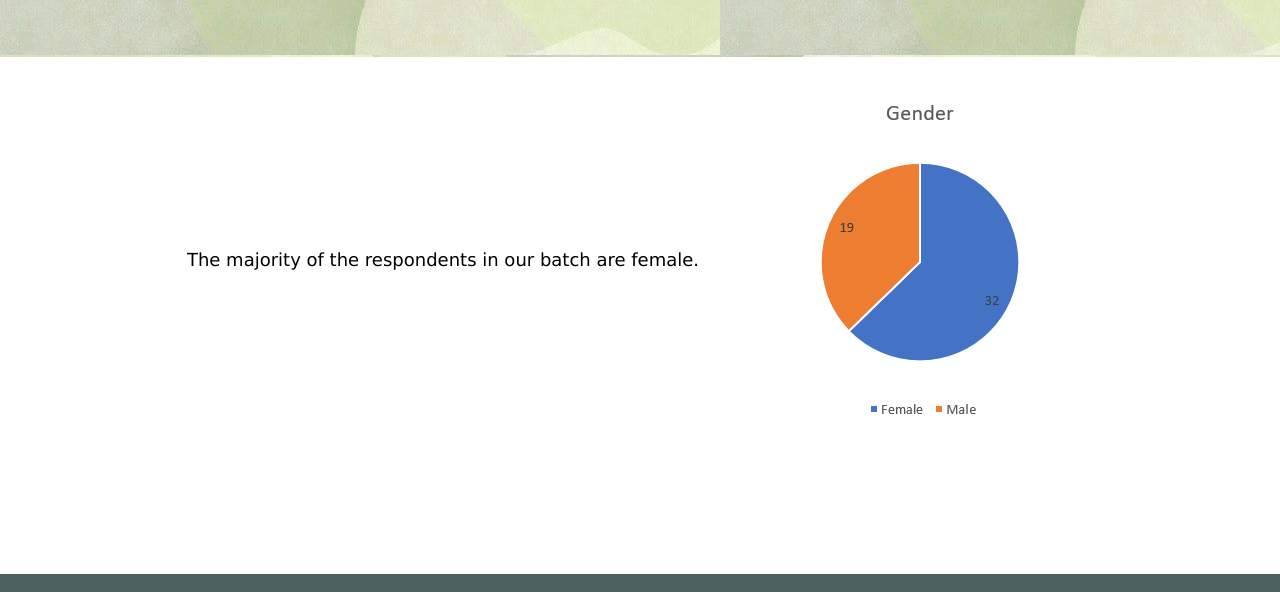
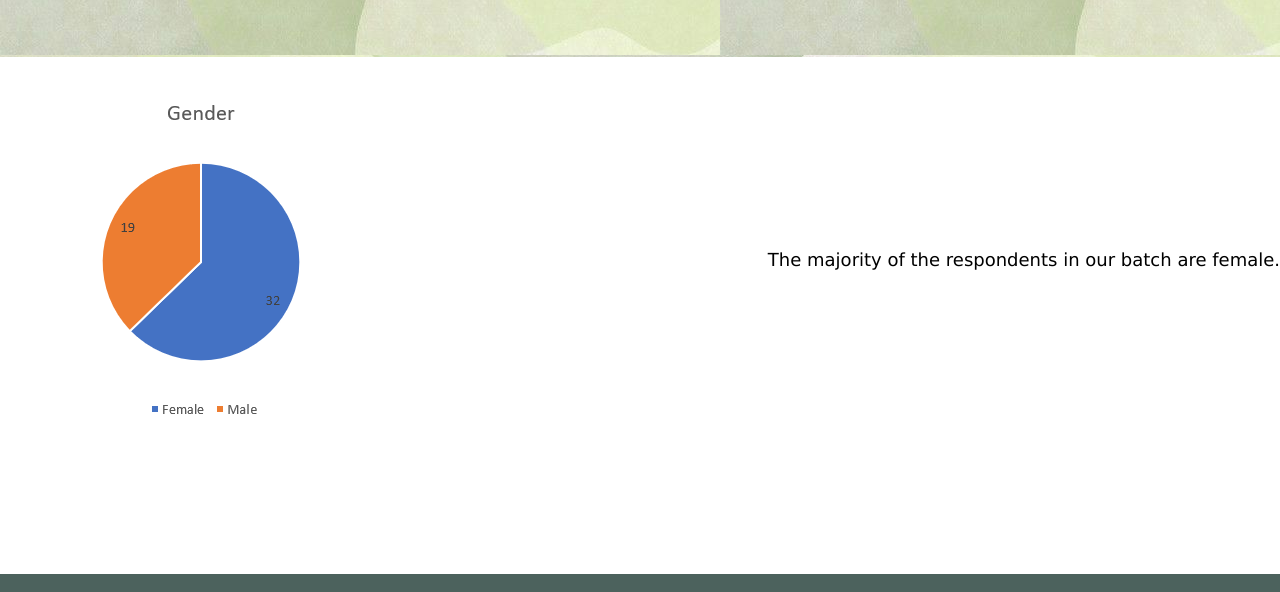
Before and after one commit to AlexieEroy/Help-me-sir-, a plain HTML site: page data.html in a window 1280 px wide. Shown: the part 223-815 px from the top of the page. Drawn offline with Linux system fonts and the light colour scheme.

Commit message:
Add files via upload

```diff
--- a/data.html
+++ b/data.html
@@ -40,13 +40,14 @@
         </div>
 
         <div class="content-container">
-            <div class="description">
+            <div class="pie-graph">
+                    <img src="Pictures/PieChart.png" alt="pie-graph" title="Gender Pie Graph">
+             </div>
+             <div class="description">
                 The majority of the respondents in our batch are female.
 
             </div>
-            <div class="pie-graph">
-                    <img src="Pictures/PieChart.png" alt="pie-graph" title="Gender Pie Graph">
-             </div>
+
         </div>
 
         <div class="footer">
--- a/style.css
+++ b/style.css
@@ -156,21 +156,21 @@ ul {
 .content-container {
     display: flex;
     align-items: center;
-    justify-content: center;
+    justify-content: space-between;
     margin-bottom: 11.4vw;
     margin-top: 35px;
     margin-left: 10px;
     margin-right: 10px;
+    width: 100vw;
 }
 
 .description {
-    float: left;
+    float: right;
     font-size: large;
     font-family: Verdana, Geneva, Tahoma, sans-serif;
-    padding-right: 20px;
 }
 
 .pie-graph img {
     margin-left: 10px;
-    float: right;
+    float: left;
 }
```
